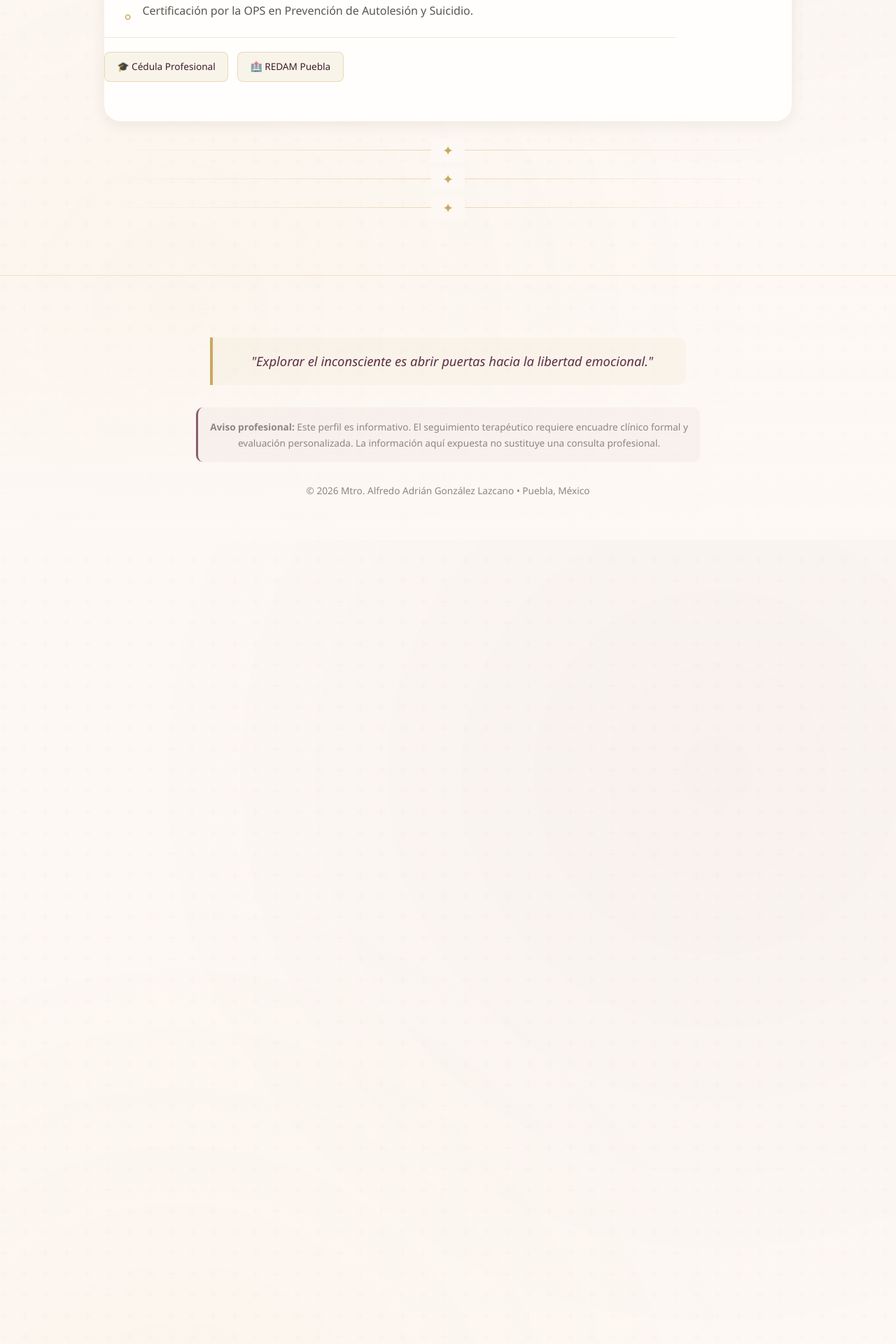
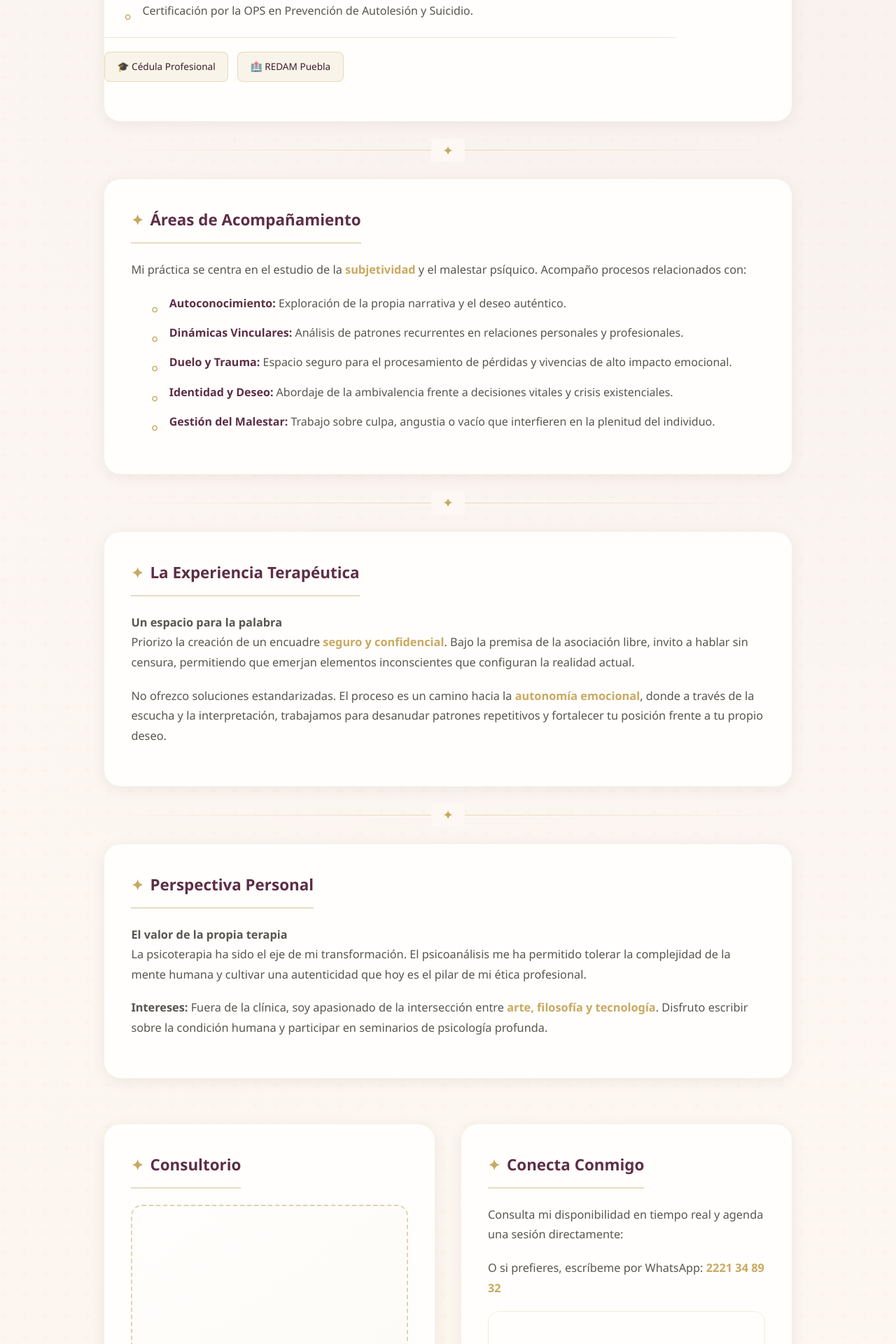
Before and after one commit to PsycheNudo-Puebla/psychenudo-puebla.github.io, a Jekyll site: the page built from adrian-gonzalez.html, in a window 1280 px wide. Shown: the part 885-2805 px from the top of the page at 70% size. Built offline with Jekyll 4.4.1, drawn with Linux system fonts in a browser that asks for light colours; before the commit the page ends 1657 px from its top, so only the background shows below that; some of the changed lines change nothing that is shown; some of the changed text lies outside the part shown; grey boxes are pictures that could not be loaded.

Commit message:
Logo adrian

```diff
--- a/adrian-gonzalez.html
+++ b/adrian-gonzalez.html
@@ -557,18 +557,13 @@ permalink: /adrian-gonzalez/
 
         /* Sistema de Vistas */
         .view-section {
-            display: none;
+            display: block;
             animation: fadeInUp 0.6s ease-out forwards;
         }
-        .view-section.active,
-        section.hero.active {
-            display: block;
-        }
-        /* Mantenemos el flex para el hero cuando esté activo */
-        section.hero.active {
+        /* Mantenemos el flex para el hero */
+        section.hero {
             display: flex;
         }
-
         /* Botón Volver */
         .btn-back {
             display: none;
@@ -620,19 +615,17 @@ permalink: /adrian-gonzalez/
                     </div>
                 </div>
                 <div class="nav-links">
-                    <a onclick="showView('formacion')">Inicio</a>
-                    <a onclick="showView('practica')">Práctica</a>
-                    <a onclick="showView('experiencia')">Experiencia</a>
-                    <a onclick="showView('ubicacion')">Ubicación</a>
-                    <a onclick="showView('redes')">Contacto</a>
+                    <a href="#formacion">Inicio</a>
+                    <a href="#practica">Práctica</a>
+                    <a href="#experiencia">Experiencia</a>
+                    <a href="#ubicacion">Ubicación</a>
+                    <a href="#redes">Contacto</a>
                 </div>
             </nav>
         </div>
     </header>
 
     <main class="container">
-        <button class="btn-back" onclick="backToHome()">← Volver al inicio</button>
-
         <!-- Perfil y Formación -->
         <section class="hero view-section" id="formacion">
             <div class="profile-photo">
```
